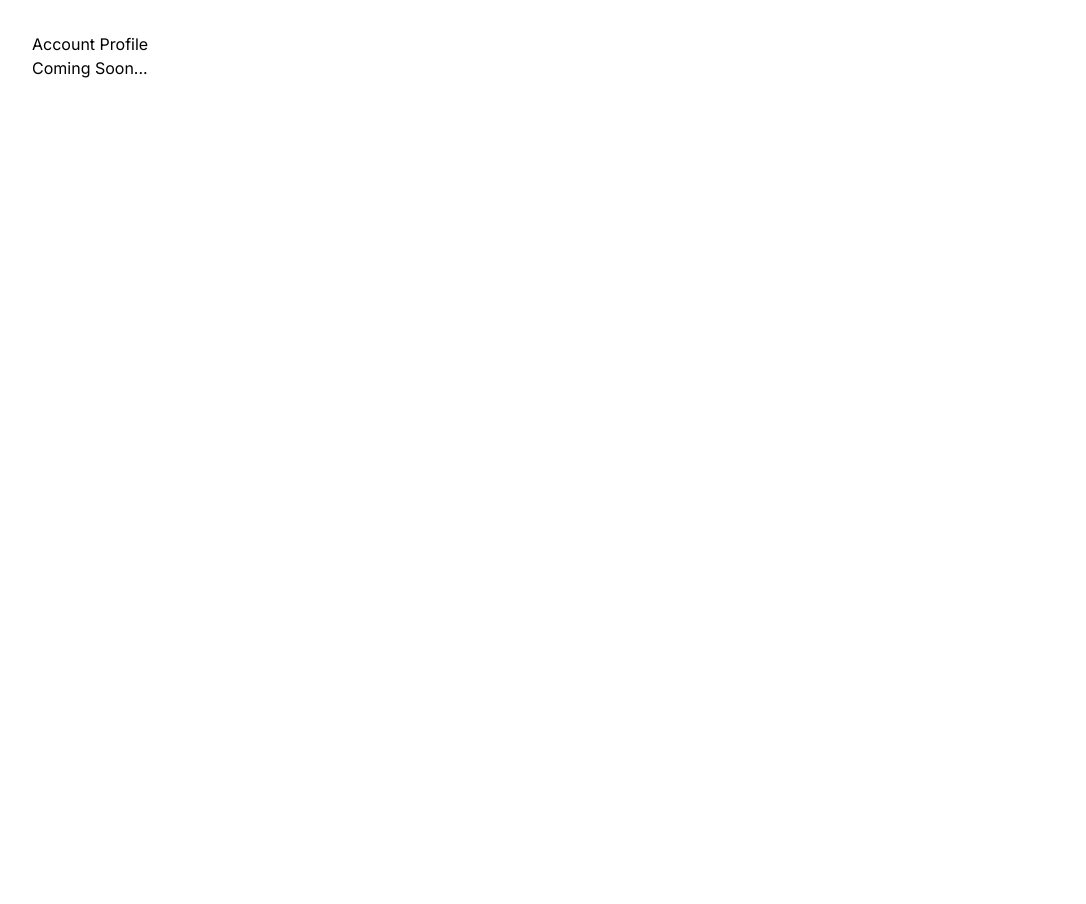
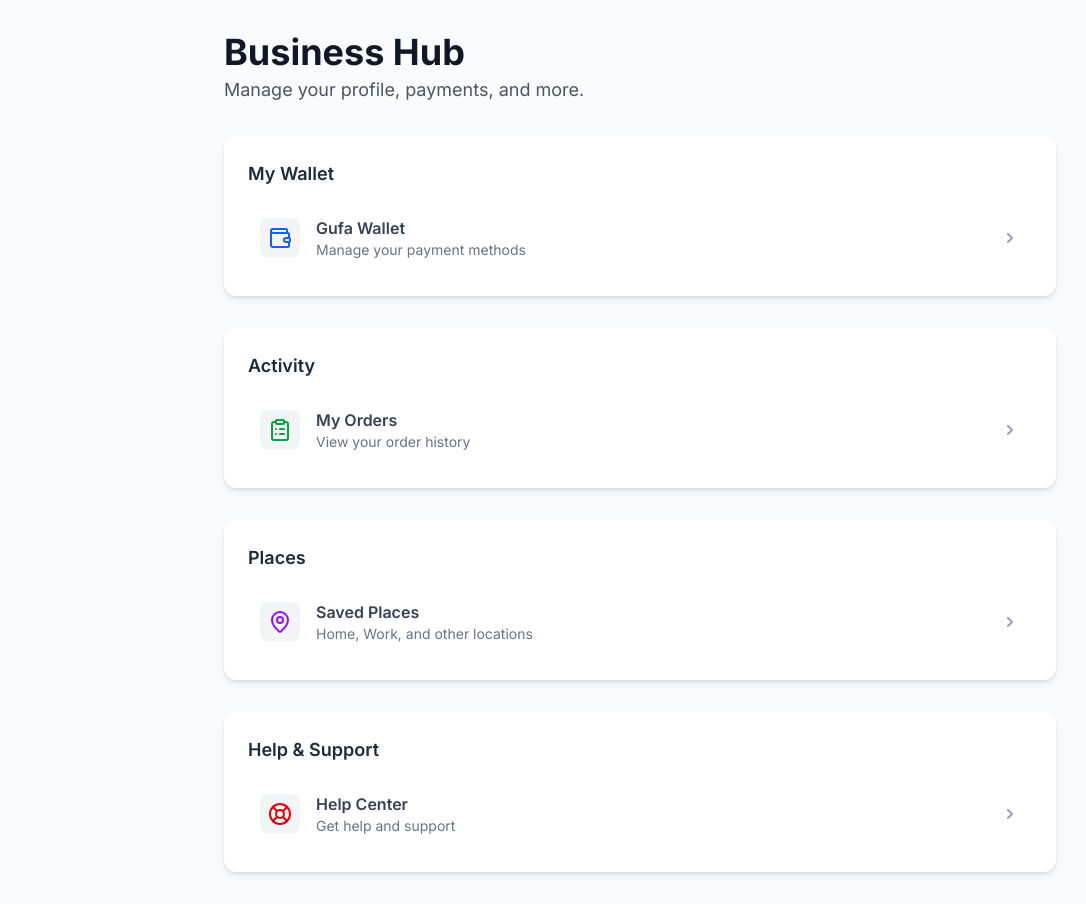
Before and after one commit to thihahlaing/gufa-logistics, a Next.js app: page /account in a window 1280 px wide. Shown: the whole page, without its empty margins (0-1086 px from the left). Before the commit the page ends 800 px from the top, so only its background shows below. Built offline with nearby package versions, Linux system fonts and the light colour scheme; no server answers.

Commit message:
feat(account): transform account page into Business Hub

```diff
--- a/src/app/account/page.tsx
+++ b/src/app/account/page.tsx
@@ -1,3 +1,44 @@
-export default function AccountPage() {
-  return <div className="p-8"><h1>Account Profile</h1><p>Coming Soon...</p></div>;
-}
+'use client';
+
+import React from 'react';
+import ProfileCard from '@/app/components/ProfileCard';
+import MenuCard from '@/app/components/MenuCard';
+import { Wallet, ClipboardList, MapPin, LifeBuoy } from 'lucide-react';
+
+const AccountPage = () => {
+  const menuItems = {
+    wallet: [
+      { href: '/wallet', icon: <Wallet className="h-6 w-6 text-blue-600" />, title: 'Gufa Wallet', subtitle: 'Manage your payment methods' },
+    ],
+    activity: [
+      { href: '/orders', icon: <ClipboardList className="h-6 w-6 text-green-600" />, title: 'My Orders', subtitle: 'View your order history' },
+    ],
+    places: [
+      { href: '/places', icon: <MapPin className="h-6 w-6 text-purple-600" />, title: 'Saved Places', subtitle: 'Home, Work, and other locations' },
+    ],
+    support: [
+      { href: '/help', icon: <LifeBuoy className="h-6 w-6 text-red-600" />, title: 'Help Center', subtitle: 'Get help and support' },
+    ]
+  };
+
+  return (
+    <div className="bg-gray-50 min-h-screen">
+      <div className="max-w-4xl mx-auto p-4 sm:p-6 lg:p-8">
+        <header className="mb-8">
+          <h1 className="text-4xl font-bold text-gray-900">Business Hub</h1>
+          <p className="text-lg text-gray-600 mt-1">Manage your profile, payments, and more.</p>
+        </header>
+
+        <div className="space-y-8">
+          <ProfileCard />
+          <MenuCard title="My Wallet" items={menuItems.wallet} />
+          <MenuCard title="Activity" items={menuItems.activity} />
+          <MenuCard title="Places" items={menuItems.places} />
+          <MenuCard title="Help & Support" items={menuItems.support} />
+        </div>
+      </div>
+    </div>
+  );
+};
+
+export default AccountPage;
--- /dev/null
+++ b/src/app/components/MenuCard.tsx
@@ -0,0 +1,42 @@
+'use client';
+
+import React from 'react';
+import Link from 'next/link';
+
+interface MenuItem {
+  href: string;
+  icon: React.ReactNode;
+  title: string;
+  subtitle: string;
+}
+
+interface MenuCardProps {
+  title: string;
+  items: MenuItem[];
+}
+
+const MenuCard = ({ title, items }: MenuCardProps) => {
+  return (
+    <div className="bg-white p-6 rounded-xl shadow-md">
+      <h3 className="text-lg font-semibold text-gray-800 mb-4">{title}</h3>
+      <div className="space-y-2">
+        {items.map((item, index) => (
+          <Link href={item.href} key={index} className="flex items-center p-3 rounded-lg hover:bg-gray-50 transition-colors">
+            <div className="mr-4 bg-gray-100 p-2 rounded-lg">
+              {item.icon}
+            </div>
+            <div className="flex-grow">
+              <p className="font-semibold text-gray-700">{item.title}</p>
+              <p className="text-sm text-gray-500">{item.subtitle}</p>
+            </div>
+            <svg xmlns="http://www.w3.org/2000/svg" className="h-5 w-5 text-gray-400" viewBox="0 0 20 20" fill="currentColor">
+              <path fillRule="evenodd" d="M7.293 14.707a1 1 0 010-1.414L10.586 10 7.293 6.707a1 1 0 011.414-1.414l4 4a1 1 0 010 1.414l-4 4a1 1 0 01-1.414 0z" clipRule="evenodd" />
+            </svg>
+          </Link>
+        ))}
+      </div>
+    </div>
+  );
+};
+
+export default MenuCard;
--- /dev/null
+++ b/src/app/components/ProfileCard.tsx
@@ -0,0 +1,26 @@
+'use client';
+
+import React from 'react';
+import { useAuth } from '@/app/AuthProvider';
+
+const ProfileCard = () => {
+  const { user, profile } = useAuth();
+
+  if (!user) return null;
+
+  return (
+    <div className="bg-white p-6 rounded-xl shadow-md flex items-center space-x-6">
+      <img
+        src={profile?.avatar_url || user.user_metadata?.avatar_url || '/gufa-avatar.png.jpg'}
+        alt="User Avatar"
+        className="h-20 w-20 rounded-full border-4 border-gray-200"
+      />
+      <div>
+        <h2 className="text-2xl font-bold text-gray-800">{profile?.full_name || 'Gufa User'}</h2>
+        <p className="text-gray-500">{user.email}</p>
+      </div>
+    </div>
+  );
+};
+
+export default ProfileCard;
--- /dev/null
+++ b/src/app/help/page.tsx
@@ -0,0 +1,21 @@
+'use client';
+
+import React from 'react';
+
+const HelpPage = () => {
+  return (
+    <div className="bg-gray-50 min-h-screen">
+      <div className="max-w-4xl mx-auto p-4 sm:p-6 lg:p-8">
+        <header className="mb-8">
+          <h1 className="text-4xl font-bold text-gray-900">Help Center</h1>
+          <p className="text-lg text-gray-600 mt-1">How can we help you?</p>
+        </header>
+        <div className="bg-white p-6 rounded-xl shadow-md">
+          <p>Coming Soon...</p>
+        </div>
+      </div>
+    </div>
+  );
+};
+
+export default HelpPage;
```
